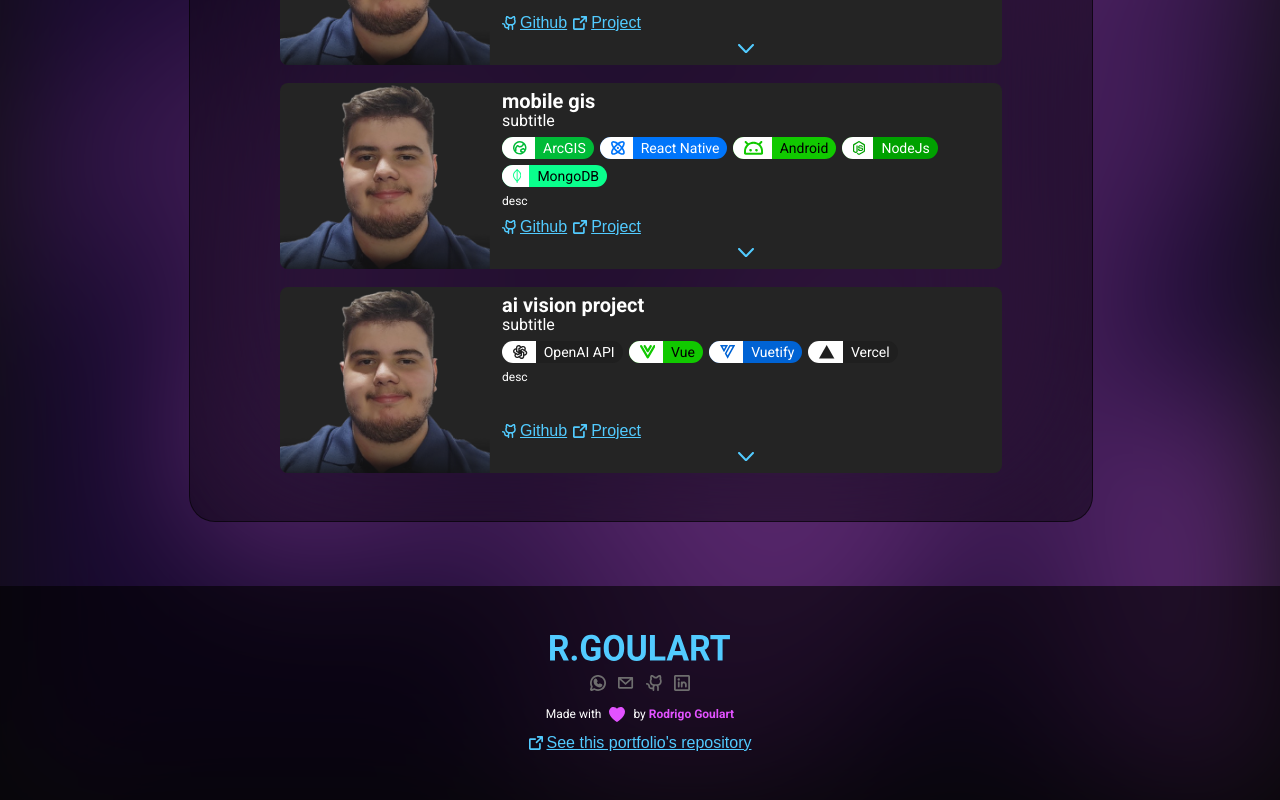
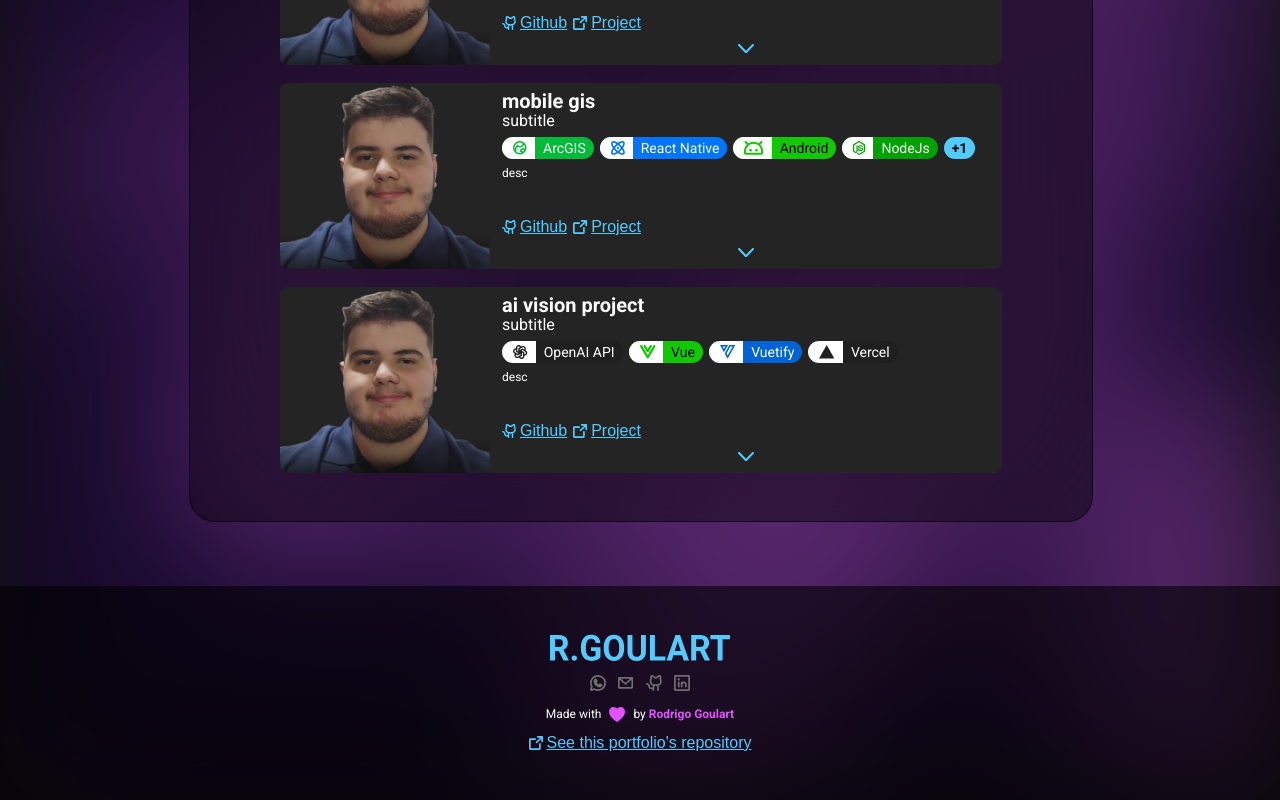
Before and after one commit to RodrigoDGoulart/portfolio, a React (Vite) app: page / in a window 1280 px wide. Shown: the part 1894-2694 px from the top of the page. Built offline with nearby package versions, Linux system fonts and the light colour scheme.

Commit message:
fix: adjust badges layout on project card

```diff
--- a/src/components/BadgeContainer/index.tsx
+++ b/src/components/BadgeContainer/index.tsx
@@ -24,7 +24,7 @@ export default function BadgeContainer({
       ))}
       {maxLength && badges?.length > maxLength && (
         <div className={styles.extra_badge}>
-          +{badges?.length - maxLength} stacks
+          +{badges?.length - maxLength}
         </div>
       )}
     </div>
--- a/src/components/Card/Card.module.scss
+++ b/src/components/Card/Card.module.scss
@@ -123,8 +123,12 @@
 
 /* media queries ajustados */
 @media (max-width: calc($mobile-breakpoint + 400px)) {
-  .badges {
-    display: none;
+  .compactGrid {
+    .content {
+      .badges {
+        display: none;
+      }
+    }
   }
 }
 
@@ -138,8 +142,4 @@
     width: 100%;
     height: auto;
   }
-
-  .badges {
-    display: none;
-  }
 }
--- a/src/components/Card/index.tsx
+++ b/src/components/Card/index.tsx
@@ -21,7 +21,6 @@ interface Props {
 }
 
 export default function Card({ content, ...props }: Props) {
-  const [badgeMax, setBadgeMax] = useState(getBadgeMax());
 
   const [renderExpanded, setRenderExpanded] = useState<boolean>(
     !!props.expaned
@@ -30,13 +29,6 @@ export default function Card({ content, ...props }: Props) {
 
   const [height, setHeight] = useState<number>(0);
   const measureRef = useRef<HTMLDivElement | null>(null);
-
-  function getBadgeMax() {
-    const width = window.innerWidth;
-    if (width < 690) return 3;
-    else if (width < 870) return 4;
-    return 5;
-  }
 
   function handleLinkClick(url: string) {
     window.open(url, "_blank");
@@ -92,7 +84,6 @@ export default function Card({ content, ...props }: Props) {
     content.desc,
     content.details,
     content.badges?.length,
-    badgeMax,
   ]);
 
   useEffect(() => {
@@ -103,12 +94,6 @@ export default function Card({ content, ...props }: Props) {
     ro.observe(el);
     return () => ro.disconnect();
   }, [renderExpanded]);
-
-  useEffect(() => {
-    const onResize = () => setBadgeMax(getBadgeMax());
-    window.addEventListener("resize", onResize);
-    return () => window.removeEventListener("resize", onResize);
-  }, []);
 
   function CompactContent() {
     return (
@@ -132,7 +117,7 @@ export default function Card({ content, ...props }: Props) {
           </div>
 
           <div className={styles.badges}>
-            <BadgeContainer badges={content.badges} maxLength={badgeMax} />
+            <BadgeContainer badges={content.badges} maxLength={4} />
           </div>
 
           <Text className={styles.desc}>{content.desc}</Text>
@@ -171,7 +156,7 @@ export default function Card({ content, ...props }: Props) {
           {Links}
 
           <div className={styles.badges}>
-            <BadgeContainer badges={content.badges} maxLength={badgeMax} />
+            <BadgeContainer badges={content.badges} />
           </div>
 
           <Text className={styles.descExpanded}>{content.desc}</Text>
```
